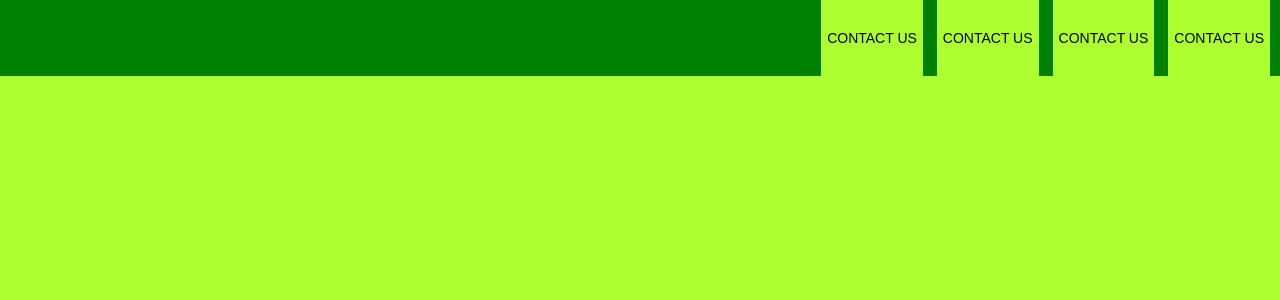
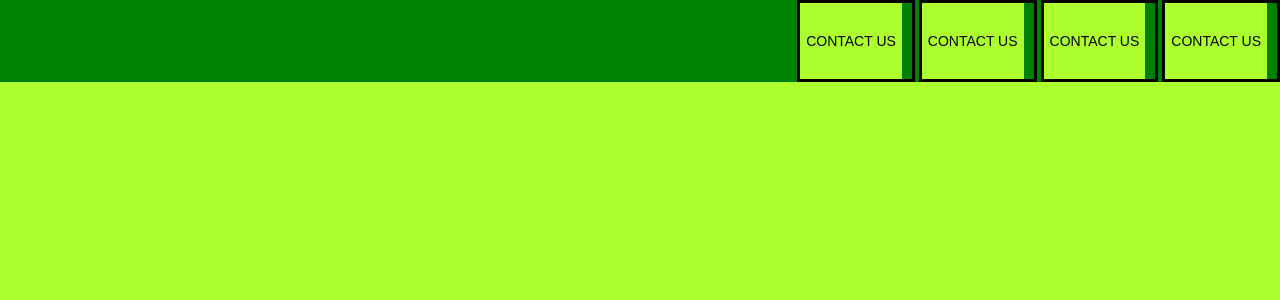
Before and after one commit to Kalmanis/Prog-Bio, a Flask app: page / in a window 1280 px wide. Shown: the top 300 px of the page. Run offline with Flask 2, Linux system fonts and the light colour scheme.

Commit message:
Update navbar.css

```diff
--- a/static/css/navbar.css
+++ b/static/css/navbar.css
@@ -18,7 +18,7 @@ nav li{
     display: inline-block;
     margin: 0;
     padding-right: 10px;
-    border: 3px 3px 0px 3px solid black;
+    border: 3px solid black;
 }
 nav button{
     border-style: none;
```
